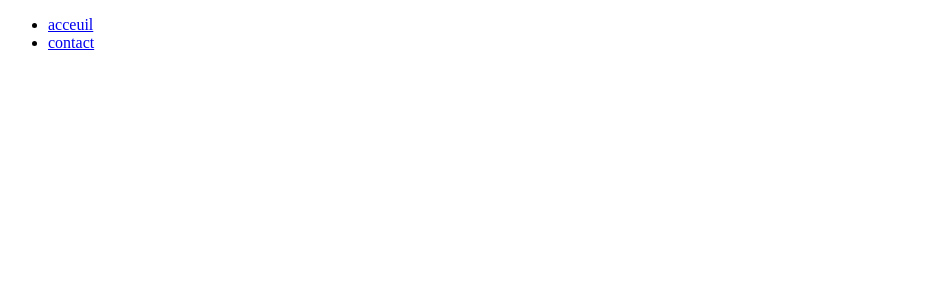
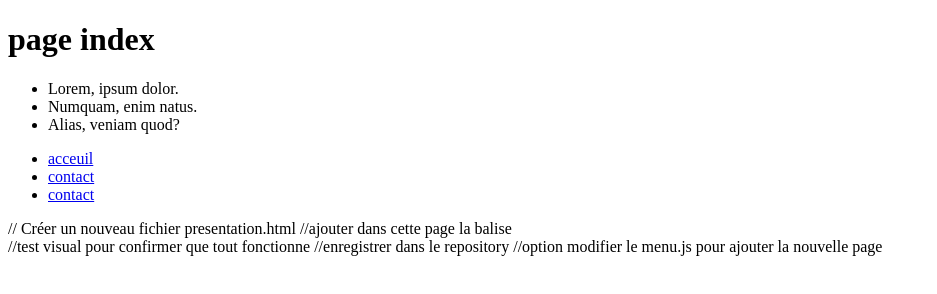
Before and after one commit to zabeth60/decouvert-git, a plain HTML site: page index.html in a window 1280 px wide. Shown: the whole page, without its empty margins (0-937 px from the left). Drawn offline with Linux system fonts and the light colour scheme.

Commit message:
modification index.html

```diff
--- a/index.html
+++ b/index.html
@@ -7,12 +7,25 @@
     <title>Document</title>
 </head>
 <body>
+    <h1>page index</h1>
+    <ul>
+        <li>Lorem, ipsum dolor.</li>
+        <li>Numquam, enim natus.</li>
+        <li>Alias, veniam quod?</li>
+    </ul>
+
   <!--   // créer un nouveau fichier contact.html dans le dossier git
     //ajouter un peu de html  dans ce fichier contact
     //ajouter ce nouveau fichier dans le repository
     //touche windows > variable > variable en
     //  -->
     <nav id="navigation"></nav>
+    // Créer un nouveau fichier presentation.html
+    //ajouter dans cette page la balise
+    <nav id="navigation"></nav>
    <script src="menu.js"></script>
+   //test visual pour confirmer que tout fonctionne
+   //enregistrer dans le repository
+   //option modifier le menu.js pour ajouter la nouvelle page
 </body>
 </html>
--- a/menu.js
+++ b/menu.js
@@ -1,10 +1,15 @@
 const menu = `
 <ul>
-    <li>
-        <a href="index.html">acceuil</a>
-        <li>
-        <a href="contact.html">contact</a>
-    </li>
+
+
+    <li><a href="index.html">acceuil</a></li>
+
+
+    <li><a href="contact.html">contact</a></li>
+
+    <li> <a href="presentation.html">contact</a></li>
+
+
 </ul>`;
 
 document.getElementById("navigation").innerHTML =menu;
```
Also changed, not shown: contact.html (+1 -0 lines), presentation.html (+14 -1 lines).
